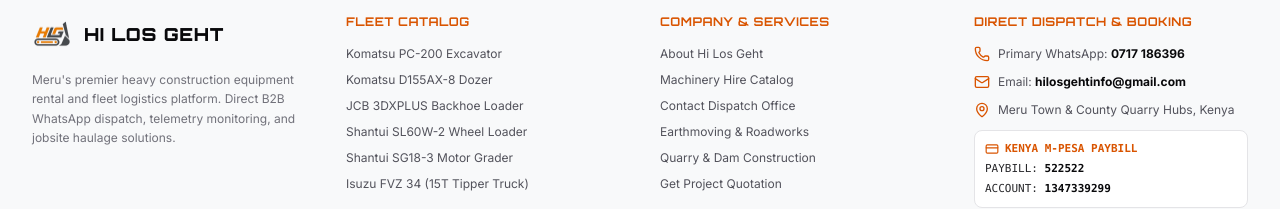
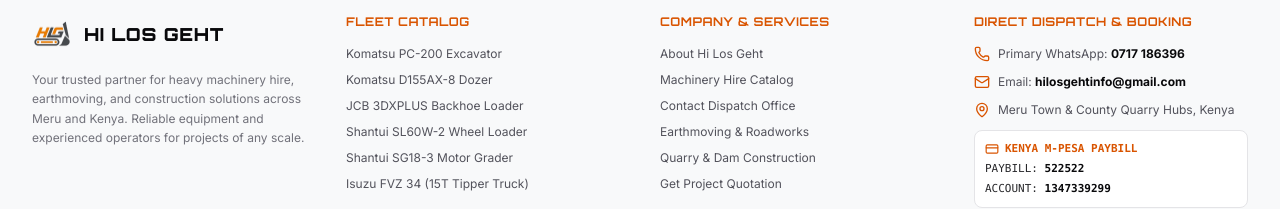
Before and after one commit to Hismile-app/HiLosGeht, a Next.js app in the folder client/: page / in a window 1280 px wide. Shown: the part 2597-2806 px from the top of the page. Built offline with nearby package versions, Linux system fonts and the light colour scheme; no server answers.

Commit message:
fix(footer): update footer brand copy to clear and professional description

```diff
--- a/client/src/components/layout/Footer.tsx
+++ b/client/src/components/layout/Footer.tsx
@@ -19,7 +19,7 @@ export default function Footer() {
               </span>
             </div>
             <p className="text-xs text-muted leading-relaxed">
-              Meru's premier heavy construction equipment rental and fleet logistics platform. Direct B2B WhatsApp dispatch, telemetry monitoring, and jobsite haulage solutions.
+              Your trusted partner for heavy machinery hire, earthmoving, and construction solutions across Meru and Kenya. Reliable equipment and experienced operators for projects of any scale.
             </p>
           </div>
 
```
